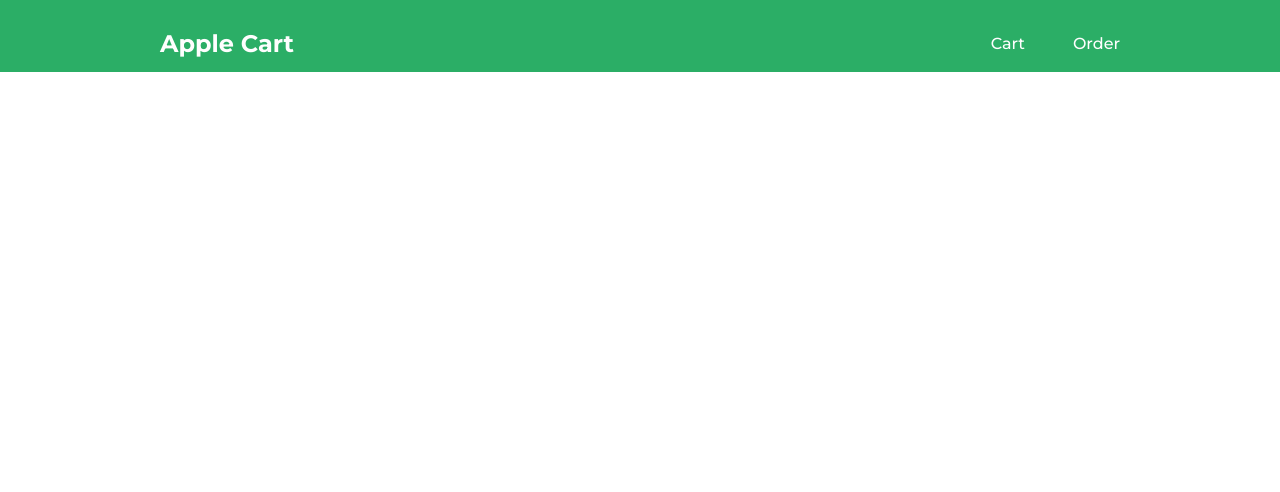
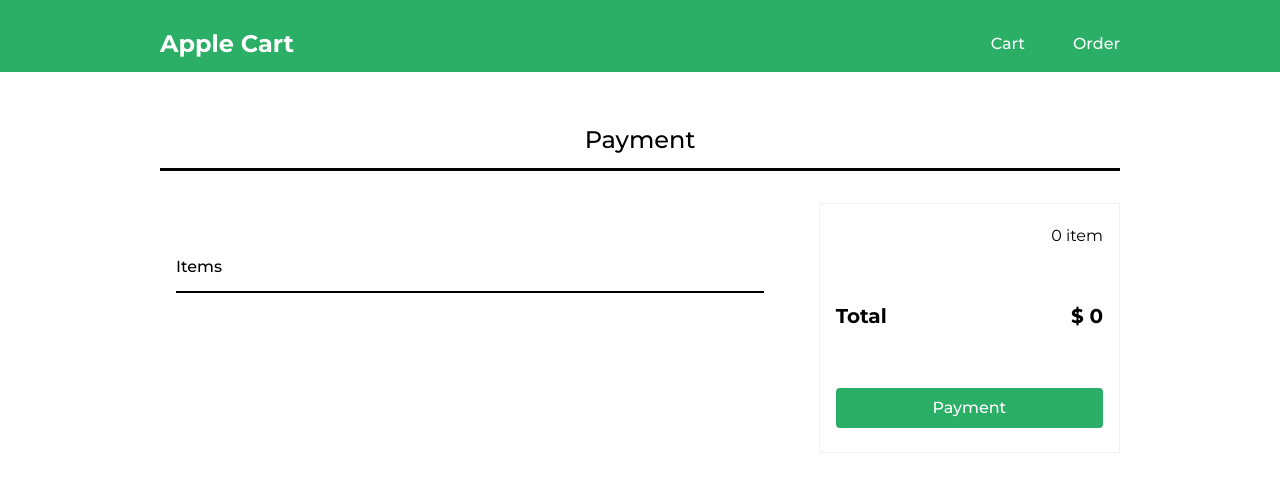
Before and after one commit to dkssyddico/apple-cart, a React (Create React App) app: page /payment in a window 1280 px wide. Shown: the top 492 px of the page. Built offline with nearby package versions, Linux system fonts and the light colour scheme.

Commit message:
장바구니에서 결제 클릭시 결제 페이지로 이동, 결제 페이지 스타일링

```diff
--- a/src/Pages/Cart.js
+++ b/src/Pages/Cart.js
@@ -8,8 +8,10 @@ import {
   changeChecked,
   changeAllChecked,
   deleteSelected,
+  addCheckout,
 } from '../context/Action';
 import { v4 as uuidv4 } from 'uuid';
+import { useNavigate } from 'react-router-dom';
 
 const Section = styled.section`
   padding: 8rem 10rem 5rem;
@@ -30,6 +32,7 @@ const Title = styled.h1`
   padding-bottom: 1rem;
   border-bottom: 3px solid black;
   margin-bottom: 2rem;
+  font-weight: 500;
 `;
 
 const Container = styled.div`
@@ -159,7 +162,7 @@ const IconContainer = styled.div`
 const SummaryContainer = styled.div`
   height: 200px;
   flex-basis: 30%;
-  border: 1px solid #f2f2f2;
+  border: 1px solid #dddddd;
   padding: 1.5rem 1rem;
   display: flex;
   flex-direction: column;
@@ -191,6 +194,7 @@ const PayNowBtn = styled.button`
 function Cart() {
   const { state, dispatch } = useContext(Context);
   const [allChecked, setAllChecked] = useState(true);
+  let navigate = useNavigate();
 
   console.log(state);
   const { cart } = state;
@@ -251,6 +255,12 @@ function Cart() {
   const handleAllCheckedChange = () => {
     setAllChecked((prev) => !prev);
     changeAllChecked(dispatch, allChecked);
+  };
+
+  const handleCheckoutClick = () => {
+    let selected = cart.filter((item) => item.selected);
+    addCheckout(dispatch, selected);
+    navigate('/payment');
   };
 
   return (
@@ -323,7 +333,7 @@ function Cart() {
                 .reduce((prev, curr) => prev + curr.quantity * curr.price, 0)}`}
             </h2>
           </TotalContainer>
-          <PayNowBtn>Pay now</PayNowBtn>
+          <PayNowBtn onClick={() => handleCheckoutClick()}>Checkout</PayNowBtn>
         </SummaryContainer>
       </Container>
     </Section>
--- a/src/Pages/Payment.js
+++ b/src/Pages/Payment.js
@@ -1,7 +1,176 @@
-import React from 'react';
+import React, { useContext, useEffect, useState } from 'react';
+import { Context } from '../context/MyContext';
+import styled from 'styled-components';
+import { HiOutlineTrash } from 'react-icons/hi';
+import {
+  changeQty,
+  deleteItem,
+  changeChecked,
+  changeAllChecked,
+  deleteSelected,
+} from '../context/Action';
+import { v4 as uuidv4 } from 'uuid';
+
+const Section = styled.section`
+  padding: 8rem 10rem 5rem;
+  height: 100%;
+  display: flex;
+  flex-direction: column;
+  text-align: center;
+  @media screen and (max-width: 1023px) {
+    padding: 8rem 4rem 5rem;
+  }
+  @media screen and (max-width: 767px) {
+    padding: 8rem 1.5rem 5rem;
+  }
+`;
+
+const Title = styled.h1`
+  font-size: 1.5rem;
+  padding-bottom: 1rem;
+  border-bottom: 3px solid black;
+  margin-bottom: 2rem;
+  font-weight: 500;
+`;
+
+const Container = styled.div`
+  display: flex;
+  gap: 4%;
+`;
+
+const CartItemContainer = styled.div`
+  flex-basis: 66%;
+  /* border: 1px solid black; */
+  padding: 1.5rem 1rem;
+`;
+
+const ItemsContainer = styled.div`
+  display: flex;
+  flex-direction: column;
+  text-align: left;
+`;
+
+const Subtitle = styled.h2`
+  width: 100%;
+  border-bottom: 2px solid black;
+  padding-bottom: 1rem;
+  margin: 2rem 0;
+  font-weight: 500;
+`;
+
+const Card = styled.div`
+  width: 100%;
+  display: flex;
+  align-items: center;
+  justify-content: space-between;
+  padding-bottom: 1.5rem;
+  border-bottom: 0.5px solid lightgray;
+  margin-bottom: 2rem;
+`;
+
+const MetaContainer = styled.div`
+  display: flex;
+  /* align-items: center; */
+  flex-basis: 80%;
+`;
+
+const ImgContainer = styled.div`
+  margin-right: 1rem;
+  justify-items: center;
+  display: flex;
+  align-items: center;
+`;
+
+const ProductImg = styled.img`
+  width: 80px;
+  height: 80px;
+`;
+
+const InfoBox = styled.div`
+  h3 {
+    margin-bottom: 1rem;
+  }
+  p {
+    color: #576574;
+    font-size: 14px;
+  }
+`;
+
+const PriceContainer = styled.div`
+  flex-basis: 20%;
+`;
+
+const SummaryContainer = styled.div`
+  height: 200px;
+  flex-basis: 30%;
+  border: 1px solid #f2f2f2;
+  padding: 1.5rem 1rem;
+  display: flex;
+  flex-direction: column;
+  justify-content: space-between;
+  h2 {
+    align-self: flex-end;
+  }
+`;
+
+const TotalContainer = styled.div`
+  display: flex;
+  justify-content: space-between;
+  align-items: center;
+  font-weight: 700;
+  font-size: 20px;
+`;
+
+const PayNowBtn = styled.button`
+  all: unset;
+  padding: 12px;
+  text-align: center;
+  cursor: pointer;
+  border-radius: 4px;
+  background-color: ${(props) => props.theme.green};
+  color: white;
+  font-weight: 500;
+`;
 
 function Payment() {
-  return <div>Payment</div>;
+  const { state, dispatch } = useContext(Context);
+  const { checkout } = state;
+  console.log(checkout);
+  return (
+    <Section>
+      <Title>Payment</Title>
+      <Container>
+        <CartItemContainer>
+          <ItemsContainer>
+            <Subtitle>Items</Subtitle>
+            {checkout &&
+              checkout.map((item) => (
+                <Card key={uuidv4()}>
+                  <MetaContainer>
+                    <ImgContainer>
+                      <ProductImg src={`/images/${item.image}`} alt='product' />
+                    </ImgContainer>
+                    <InfoBox>
+                      <h3>{item.name}</h3>
+                      <p>Qty : {item.quantity}</p>
+                    </InfoBox>
+                  </MetaContainer>
+                  <PriceContainer>$ {item.quantity * item.price}</PriceContainer>
+                </Card>
+              ))}
+          </ItemsContainer>
+        </CartItemContainer>
+        <SummaryContainer>
+          <h2>{checkout.length > 1 ? `${checkout.length} items` : `${checkout.length} item`}</h2>
+          <TotalContainer>
+            <h2>Total</h2>
+            <h2>{`$ ${checkout.reduce((prev, curr) => prev + curr.quantity * curr.price, 0)}`}</h2>
+          </TotalContainer>
+          <PayNowBtn>Payment</PayNowBtn>
+        </SummaryContainer>
+      </Container>
+    </Section>
+  );
 }
 
 export default Payment;
--- a/src/context/Action.js
+++ b/src/context/Action.js
@@ -8,6 +8,7 @@ export const DELETE_ITEM = 'CART/DELETE_ITEM';
 export const CHANGE_CHECKED_STATUS = 'CHANGE_CHECKED_STATUS';
 export const CHANGED_ALL_CHECKED = 'CHANGED_ALL_CHECKED';
 export const DELETE_SELECTED = 'DELETE_SELECTED';
+export const ADD_CHECKOUT = 'ADD_CHECKOUT';
 
 export const getProducts = (dispatch) => {
   dispatch({ type: GET_PRODUCTS, payload: items });
@@ -40,3 +41,7 @@ export const changeAllChecked = (dispatch, checked) => {
 export const deleteSelected = (dispatch, items) => {
   dispatch({ type: DELETE_SELECTED, payload: items });
 };
+
+export const addCheckout = (dispatch, items) => {
+  dispatch({ type: ADD_CHECKOUT, payload: items });
+};
--- a/src/context/MyContext.js
+++ b/src/context/MyContext.js
@@ -8,6 +8,7 @@ import {
   CHANGE_CHECKED_STATUS,
   CHANGED_ALL_CHECKED,
   DELETE_SELECTED,
+  ADD_CHECKOUT,
 } from './Action';
 
 const LS_CART = 'cart';
@@ -17,6 +18,7 @@ const initialState = {
   loading: true,
   product: {},
   cart: localStorage.getItem(LS_CART) ? JSON.parse(localStorage.getItem(LS_CART)) : [],
+  checkout: [],
 };
 
 export const Context = createContext({});
@@ -83,10 +85,14 @@ const reducer = (state = initialState, action) => {
         let item = selected[i];
         let idx = state.cart.findIndex((e) => e.productId === item.productId);
         state.cart.splice(idx, 1);
-        console.log(state.cart);
       }
       return {
         ...state,
+      };
+    case ADD_CHECKOUT:
+      return {
+        ...state,
+        checkout: action.payload,
       };
     default:
       return initialState;
```
